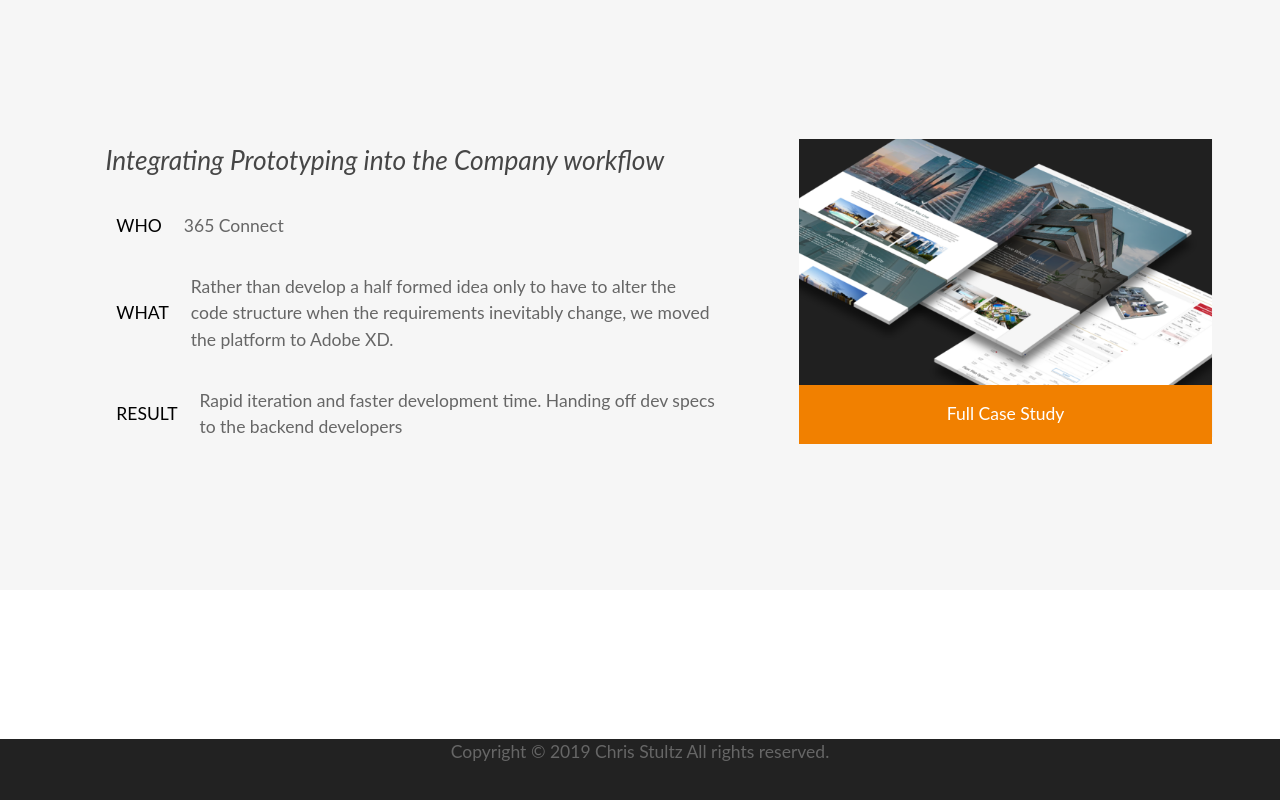
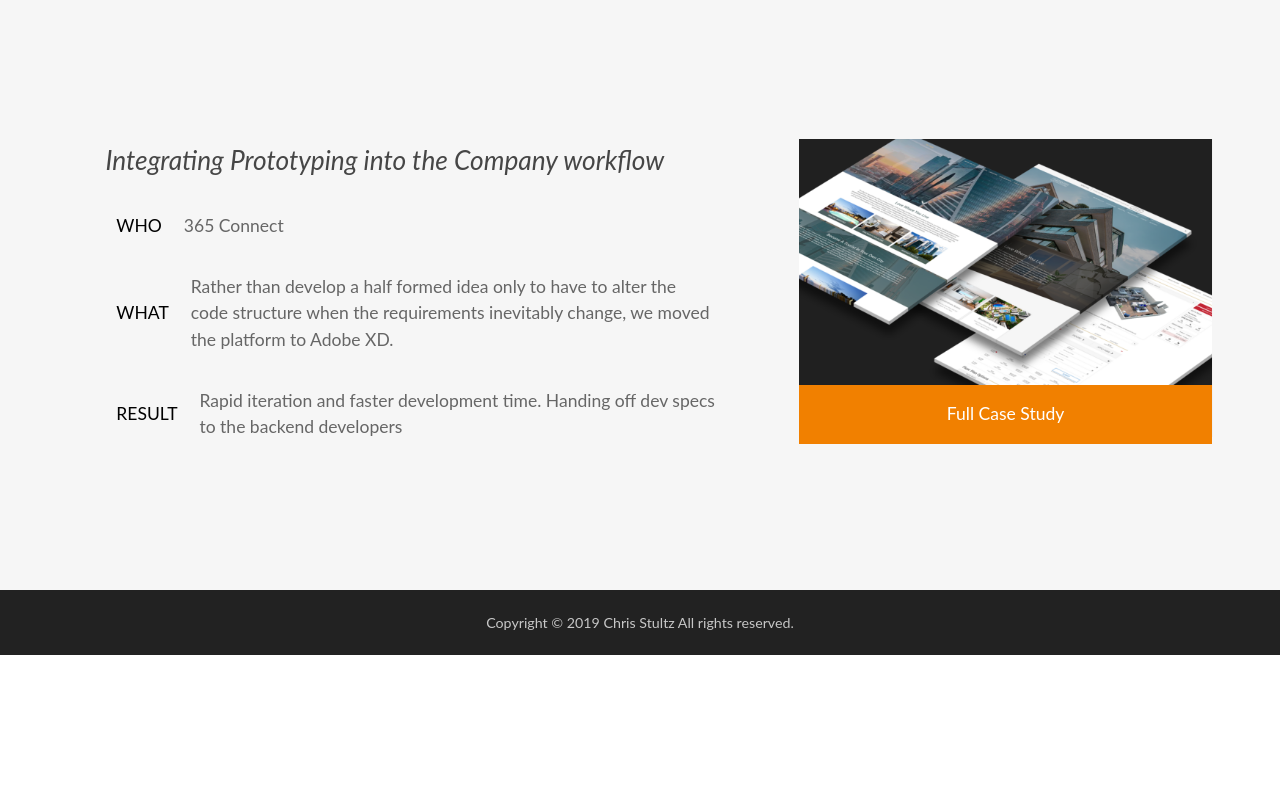
Before and after one commit to Stultz-e/portfoli, a website: page app/index.html in a window 1280 px wide. Shown: the part 2889-3689 px from the top of the page. After the commit the page ends 3544 px from the top, so only its background shows below. Drawn offline with Linux system fonts and the light colour scheme.

Commit message:
shoenice

```diff
--- a/app/assets/styles/base/_variables.css
+++ b/app/assets/styles/base/_variables.css
@@ -3,4 +3,4 @@ $backgroundBlack: #222222;
 $mainGrey: #666666;
 $headerLight: #EBEBEB;
 $mainOrange: #F18000;
-$sitelinks: #c7c7c7;
+$siteLinks: #c7c7c7;
--- a/app/assets/styles/modules/_footer.css
+++ b/app/assets/styles/modules/_footer.css
@@ -1,7 +1,13 @@
 footer {
     background-color: $backgroundBlack;
     height: 6rem;
+    display: flex;
+    align-items: center;
+    justify-content: center;
     p {
         text-align: center;
+        color: $siteLinks;
+        font-size: 1.3rem;
     }
+
 }
--- a/app/assets/styles/modules/_projects.css
+++ b/app/assets/styles/modules/_projects.css
@@ -25,7 +25,7 @@
     }
 
     @mixin atMedium {
-        padding: 12rem 0rem;
+        padding: 12rem 0rem 0rem;
     }
 
     h2 {
--- a/app/temp/styles/styles.css
+++ b/app/temp/styles/styles.css
@@ -554,7 +554,7 @@ img {
 @media (min-width: 50em) {
 
 .projects {
-        padding: 12rem 0rem
+        padding: 12rem 0rem 0rem
 }
     }
 
@@ -791,10 +791,22 @@ h2 {
 footer {
     background-color: #222222;
     height: 6rem;
+    display: -webkit-box;
+    display: -ms-flexbox;
+    display: flex;
+    -webkit-box-align: center;
+        -ms-flex-align: center;
+            align-items: center;
+    -webkit-box-pack: center;
+        -ms-flex-pack: center;
+            justify-content: center;
+
 }
 
 footer p {
         text-align: center;
+        color: #c7c7c7;
+        font-size: 1.3rem;
     }
 
 nav {
```
Also changed, not shown: app/assets/styles/modules/_header.css (+4 -5 lines).
